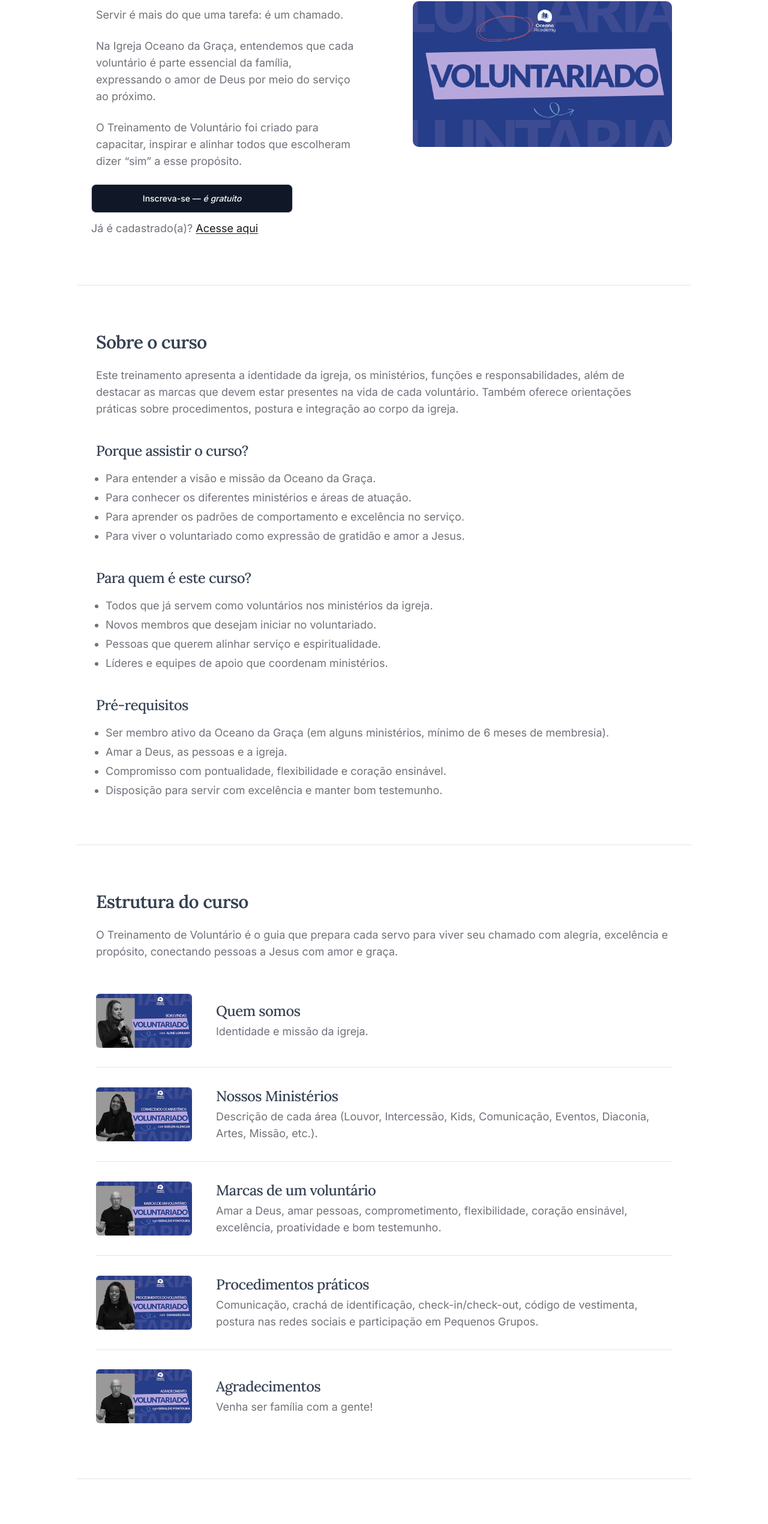
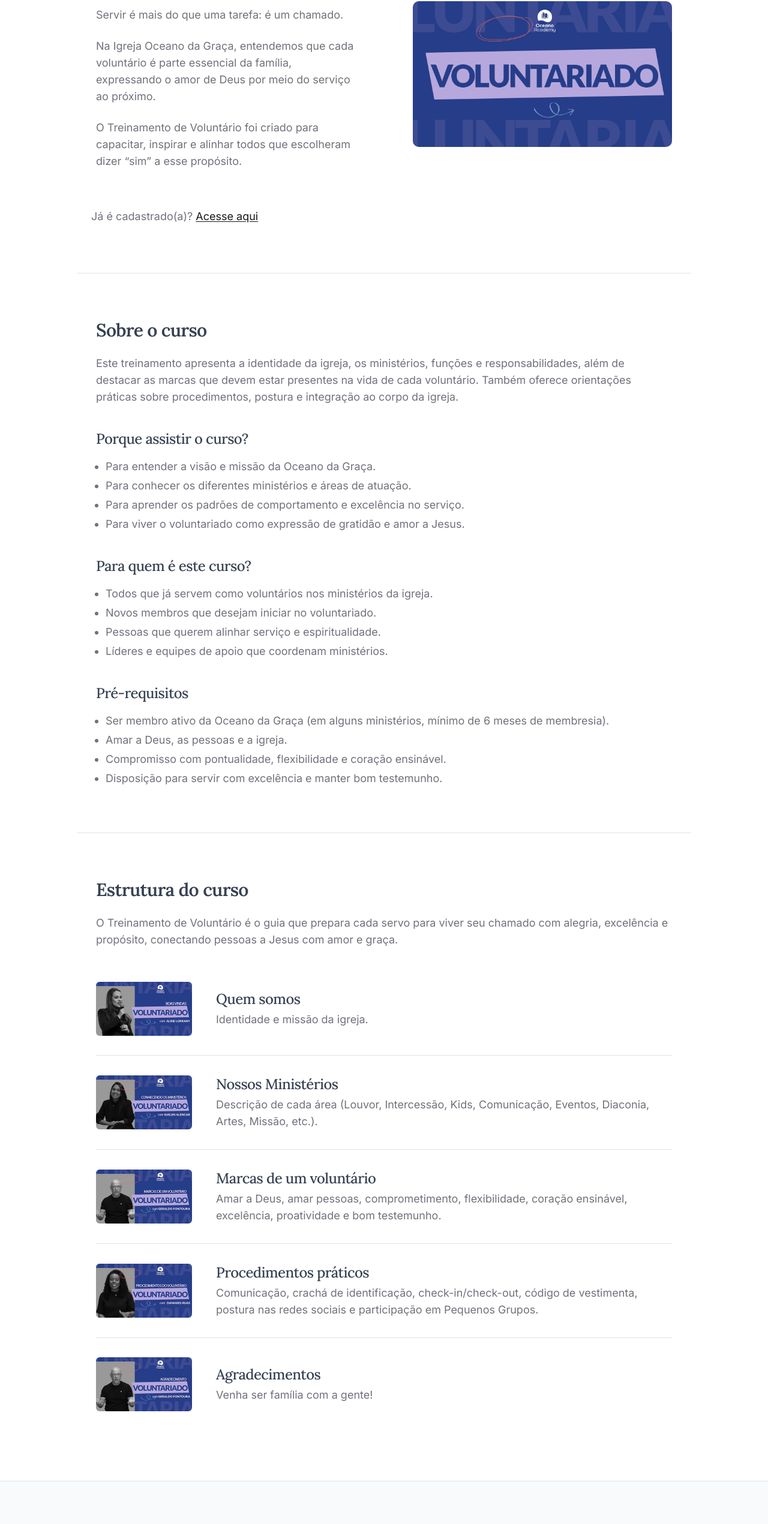
Before and after one commit to oceanodg/ocn-institucional-v4, a Next.js app: page /oceano-academy/cursos/voluntariado in a window 1280 px wide. Shown: the part 197-2738 px from the top of the page at 60% size. Built offline with nearby package versions, Linux system fonts and the light colour scheme.

Commit message:
refactor: replace TopCTAButton with LoginLink for improved user navigation and remove unused imports

```diff
--- a/app/(site)/oceano-academy/cursos/voluntariado/page.tsx
+++ b/app/(site)/oceano-academy/cursos/voluntariado/page.tsx
@@ -1,18 +1,16 @@
 import { Container } from "~/components/container";
 import { AllCoursesBackButton } from "~/components/back-buttons/all-courses";
-import { TopCTAButton } from "~/components/course-cta/top";
+// import { TopCTAButton } from "~/components/course-cta/top";
 import { HeroContainer } from "~/components/hero";
 import { H1, H2, H3, P, Separator } from "~/components/ui";
 import { UL } from "~/components/ui/ul";
 import { LessonsCards } from "~/components/lessons-cards";
-import { defaultHeroYoutubeVideoId } from "~/data/courses/videos";
-import { EmbededYoutubeVideo } from "~/components/embeded-youtube-video";
 import {
   CTADefaultLabel,
   defaultMembersAreaLoginUrl,
   voluntariadoCourse,
 } from "~/data/courses/schools-and-courses";
-import { CTABox } from "~/components/cta-box";
+import { LoginLink } from "~/components/course-cta/login-link";
 
 export default function VoluntariadoPage() {
   return (
@@ -47,11 +45,16 @@ export default function VoluntariadoPage() {
         </div>
       </HeroContainer>
 
-      <TopCTAButton
+      {/* <TopCTAButton
         ctaUrl={voluntariadoCourse.ctaUrl}
         ctaText={CTADefaultLabel}
         loginUrl={defaultMembersAreaLoginUrl}
         openInNewTab={true}
+      /> */}
+
+      <LoginLink
+        loginUrl={defaultMembersAreaLoginUrl}
+        className="mt-10 sm:mt-10"
       />
 
       <Separator className="my-14" />
@@ -128,7 +131,7 @@ export default function VoluntariadoPage() {
 
       <Separator className="my-14" />
 
-      <div className="mt-4 sm:mt-7 space-y-0">
+      <div className="mt-4 pb-20 sm:mt-7 space-y-0">
         <Container className="">
           <div>
             <H2>Estrutura do curso</H2>
@@ -142,7 +145,7 @@ export default function VoluntariadoPage() {
         </Container>
       </div>
 
-      <Separator className="my-14" />
+      {/* <Separator className="my-14" />
 
       <Container className="mb-10 sm:mb-16">
         <CTABox
@@ -153,7 +156,7 @@ export default function VoluntariadoPage() {
           openInNewTab={true}
           showArrow={false}
         />
-      </Container>
+      </Container> */}
     </section>
   );
 }
```
